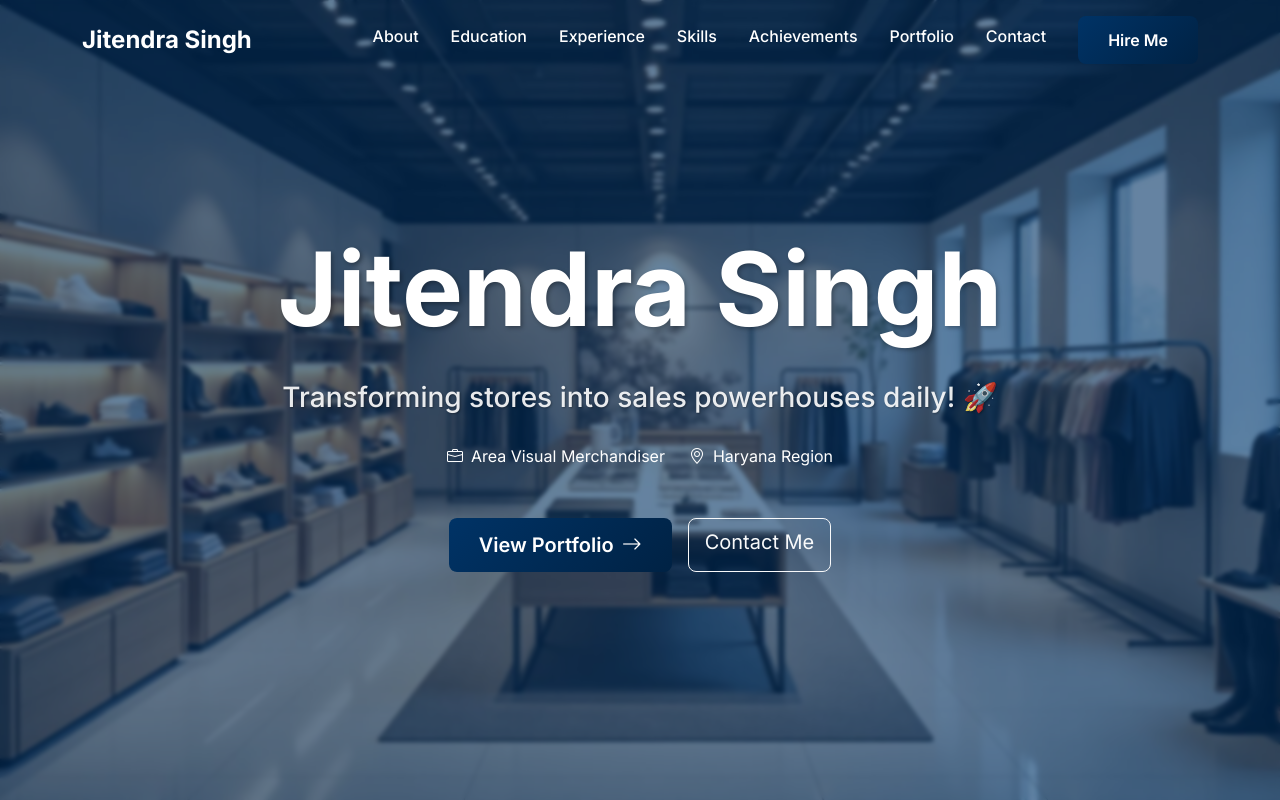
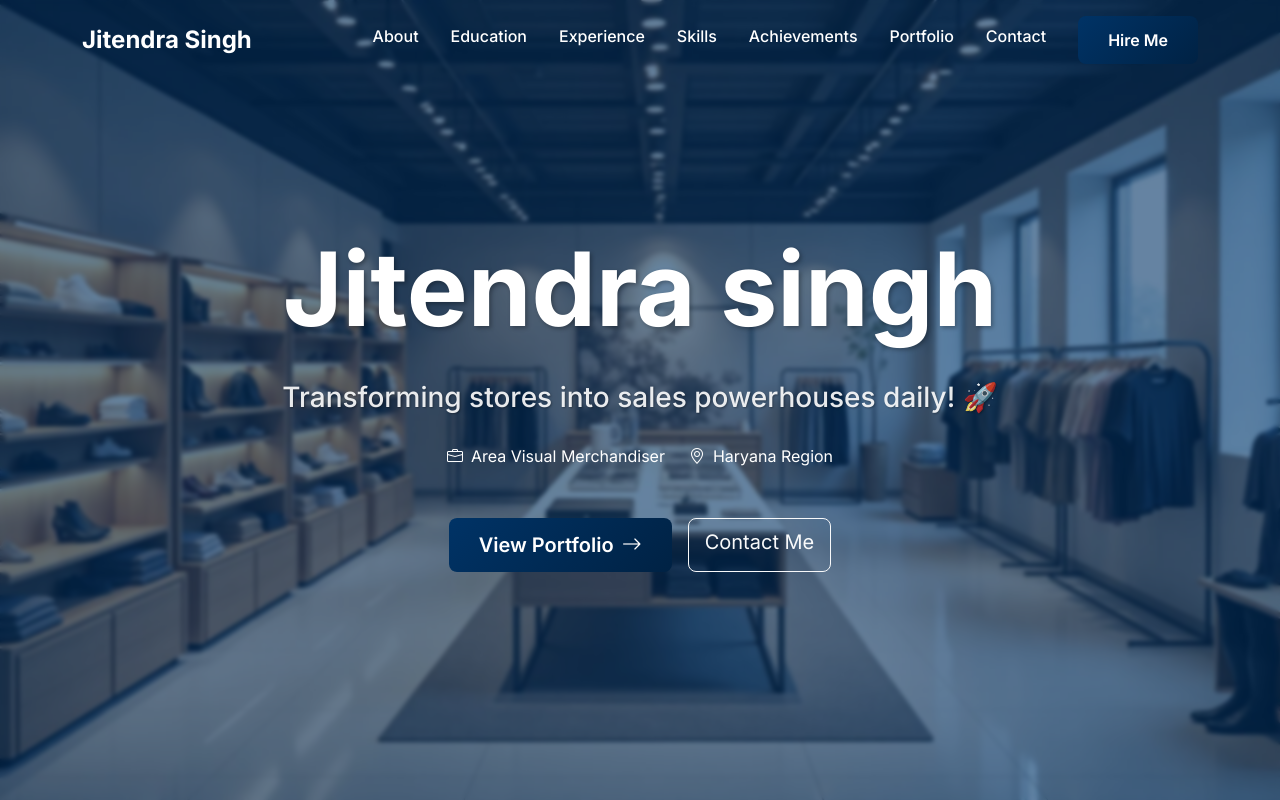
Before and after one commit to JITENDRA9886/myportfolio, a plain HTML site: page index.html in a window 1280 px wide. Shown: the top 800 px of the page. Drawn offline with nearby package versions, Linux system fonts and the light colour scheme.

Commit message:
Update index.html

```diff
--- a/index.html
+++ b/index.html
@@ -66,7 +66,7 @@
         <div class="container text-center text-white position-relative">
             <div class="row justify-content-center">
                 <div class="col-lg-10">
-                    <h1 class="display-1 fw-bold mb-4 hero-title">Jitendra Singh</h1>
+                    <h1 class="display-1 fw-bold mb-4 hero-title">Jitendra singh</h1>
                     <p class="lead fs-3 mb-4 hero-subtitle">Transforming stores into sales powerhouses daily! 🚀</p>
 
                     <div class="d-flex flex-wrap justify-content-center gap-4 mb-5">
```
